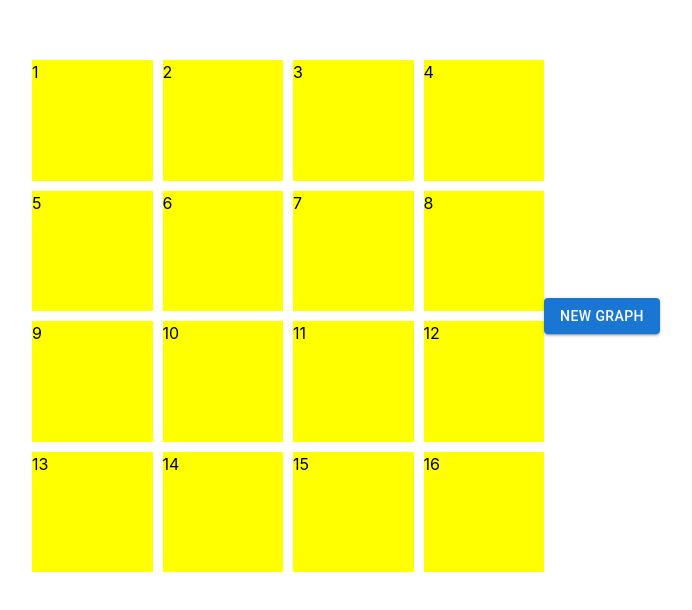
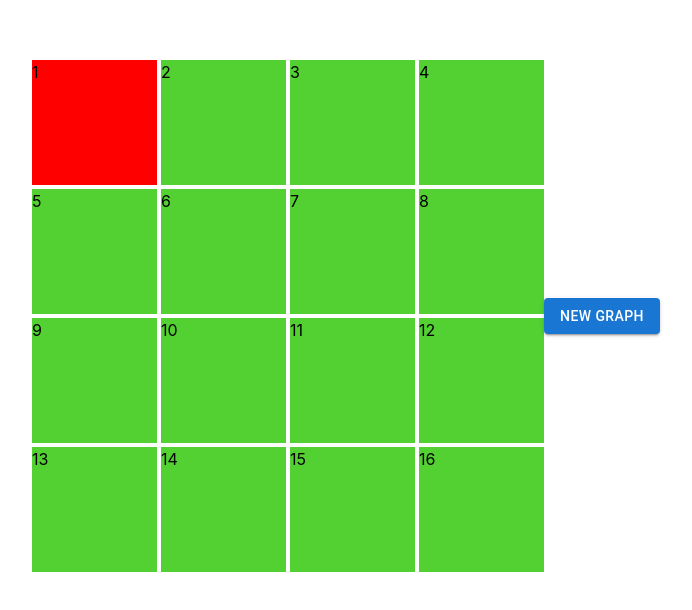
Before and after one commit to Shashikantthakur329/pathAlgorithms, a React (Vite) app in the folder pathAlgorithms/pathFinder/: page /grid in a window 1280 px wide. Shown: the part 124-734 px from the top of the page, without its empty margins (294-986 px from the left). Built offline with nearby package versions, Linux system fonts and the light colour scheme.

Commit message:
added walls in graph

```diff
--- a/pathAlgorithms/pathFinder/src/Grid.css
+++ b/pathAlgorithms/pathFinder/src/Grid.css
@@ -16,7 +16,7 @@
 
 .nodes {
     /* justify-items: center; */
-    background-color: rgb(83, 209, 51);
+    /* background-color: #53d133; */
     /* color: brown; */
     /* height: 2rem; */
     /* width: 2rem; */
--- a/pathAlgorithms/pathFinder/src/Grid.jsx
+++ b/pathAlgorithms/pathFinder/src/Grid.jsx
@@ -4,7 +4,7 @@ var a = 10
 import './Grid.css'
 import { Button } from "@mui/material";
 function Grid() {
-    var [grid, UpdateGrid] = useState([1, 2, 3, 4, 5, 6, 7, 8, 9,10,11,12,13,14,15,16]);
+    var [grid, UpdateGrid] = useState([1, 2, 3, 4, 5, 6, 7, 8, 9, 10, 11, 12, 13, 14, 15, 16]);
     const [height, setViewportWidth] = useState(Math.min(0.8 * window.innerHeight, 0.8 * window.innerWidth));
     const [gridRows, setGridRows] = useState(Math.sqrt(grid.length)); // Initial grid-template-rows value
     // const [nodeHeight, setNodeHeight] = useState(height / NumElements)
@@ -14,16 +14,27 @@ function Grid() {
     };
 
     const updateGrid = () => {
-        const tempGrid = [...grid]
         var num = Math.floor(Math.random() * 10) + 6;
         const tempArr = []
-        for(var i = 1; i <= num * num; i++){
-            tempArr.push(i);
+        for (var i = 1; i <= num * num; i++) {
+            tempArr.push(0);
         }
+        for(var i = Math.floor((num * 3) / 2); i < num * (num - 1); i+=num)
+        {
+            // console.log(i)
+            tempArr[i] = 1;
+        }
+
+        var tt = Math.floor((num * (num / 2))) + 1;
+        for(var i = 0; i < num - 3 ; i+=1)
+        {
+            // console.log(i)
+            tempArr[i + tt] = 1;
+        }
+
+        setGridRows(num);
         UpdateGrid(tempArr);
-        setGridRows(num);
         console.log(num);
-        // updateGridRows()
     }
 
     const updateGridRows = () => {
@@ -34,7 +45,7 @@ function Grid() {
 
     var NumElements = Math.sqrt(grid.length);
     const width = height;
-    var graphHeight = Math.min(height * 0.8 , width * 0.8);
+    var graphHeight = Math.min(height * 0.8, width * 0.8);
 
     var frameCss = {
         height: graphHeight,
@@ -44,16 +55,23 @@ function Grid() {
 
     var graphCss = {
         display: "grid",
-        gridTemplateRows:`repeat(${gridRows}, 1fr)`,
-        gridTemplateColumns:`repeat(${gridRows}, 1fr)`,
-        rowGap:"10px",
-        columnGap:"10px",
-        height:"100%",
-        justifyContent:"space-between",
+        gridTemplateRows: `repeat(${gridRows}, 1fr)`,
+        gridTemplateColumns: `repeat(${gridRows}, 1fr)`,
+        rowGap: "4px",
+        columnGap: "4px",
+        height: "100%",
+        justifyContent: "space-between",
     };
 
-    var nodeCss = {
-        backgroundColor:"yellow"
+    var WnodeCss = {
+        backgroundColor: "#53d133"
+        // height:nodeHeight,
+        // width:nodeHeight,
+        // backgroundColor:"yellow",
+    }
+
+    var BnodeCss = {
+        backgroundColor: "red",
         // height:nodeHeight,
         // width:nodeHeight,
         // backgroundColor:"yellow",
@@ -75,10 +93,16 @@ function Grid() {
             <div className="centered-div">
                 <div className="frame" style={frameCss}>
                     <div className="graph" style={graphCss}>
-                        {grid.map((item, index) => (
-                            <div key={index} className="nodes" style={nodeCss}>{item}</div>
-                        ))}
-
+                        {grid.map((item, index) => {
+                            if (item == '1') {
+                                // console.log(index, key);
+                                return (<div key={index} className="nodes" style={BnodeCss}>{item}</div>);
+                            }
+                            else
+                            {
+                                return (<div key={index} className="nodes" style={WnodeCss}>{item}</div>);
+                            }
+                        })}
                     </div>
                 </div>
                 <br />
```
